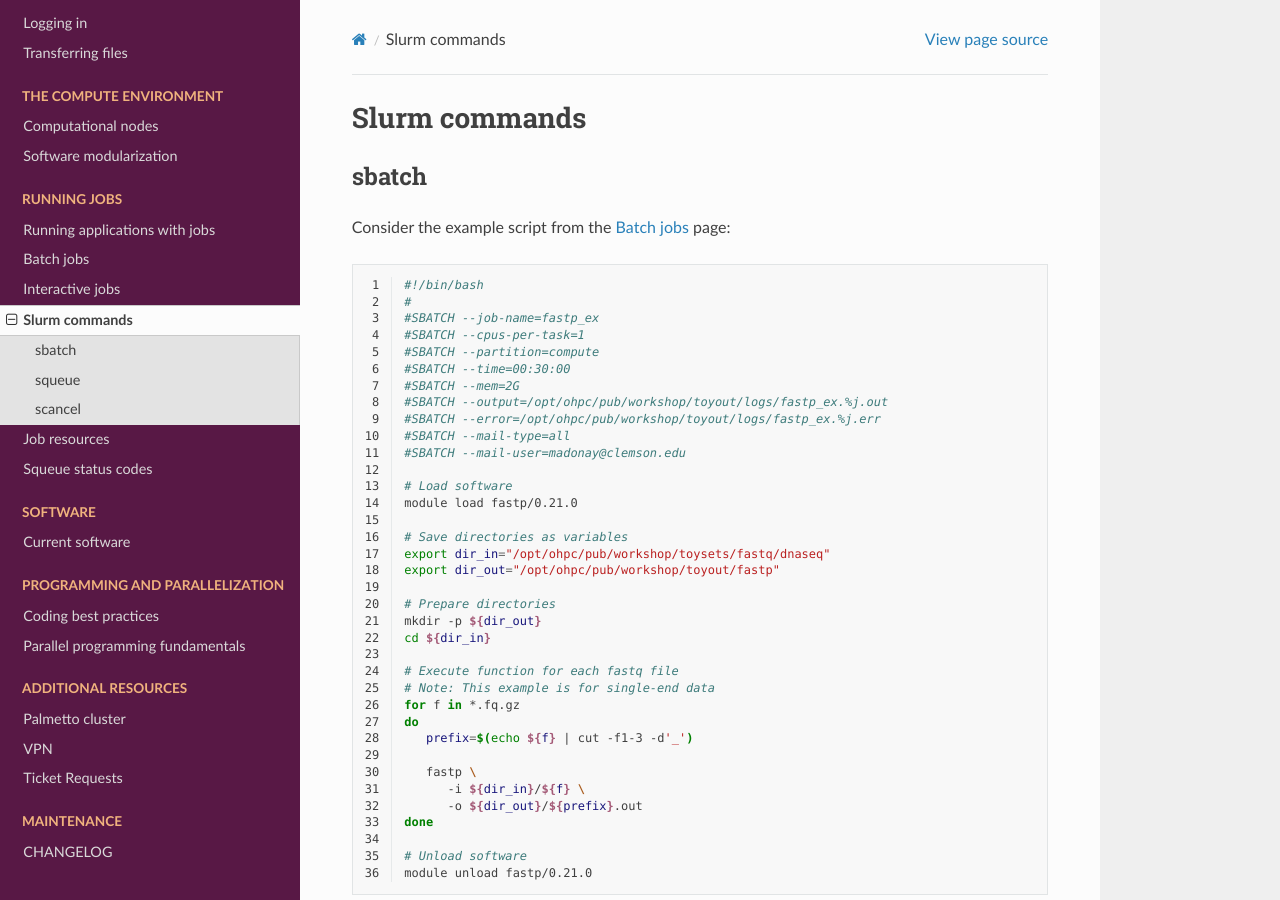
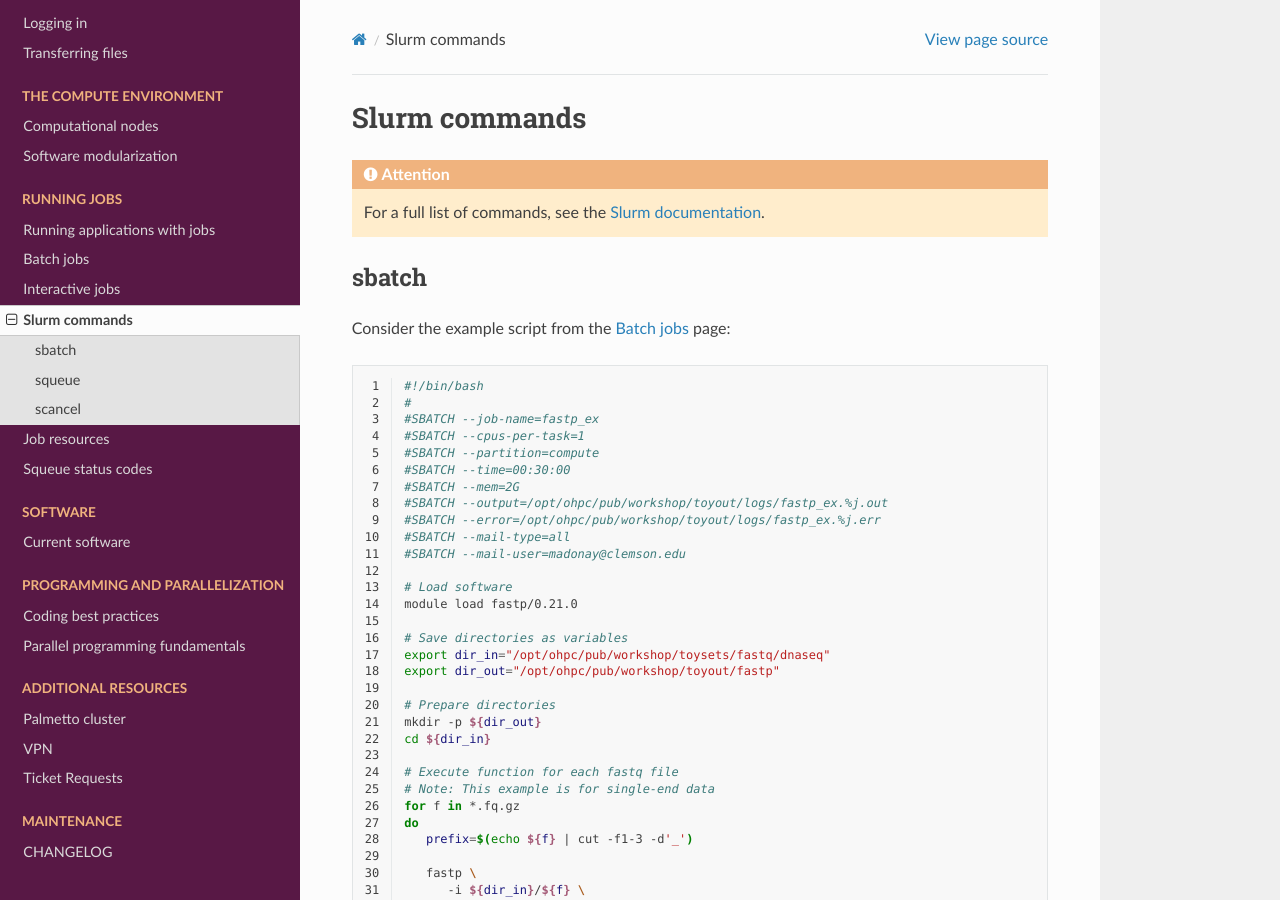
Before and after one commit to amalgamaria/secretariat, a Sphinx documentation site: the page built from docs/running-jobs/slurm-commands.rst, in a window 1280 px wide and 900 px high. Built offline with Sphinx 7.4.7 and the Read the Docs theme 2.0.0, drawn with Linux system fonts in a browser that asks for light colours.

Commit message:
Add link

```diff
--- a/docs/running-jobs/slurm-commands.rst
+++ b/docs/running-jobs/slurm-commands.rst
@@ -1,5 +1,7 @@
 Slurm commands
 ==============
+
+.. attention:: For a full list of commands, see the `Slurm documentation`_.
 
 sbatch
 ------
@@ -102,5 +104,6 @@ where [``username``] is your username.
 
 .. attention:: Do not include the brackets ("[" and "]") when substituting your ``job_id_number`` and ``username``.
 
+.. _Slurm documentation: https://slurm.schedmd.com/man_index.html
 .. _Batch jobs: https://secretariat.readthedocs.io/en/latest/running-jobs/batch-jobs.html#example
 .. _Squeue status codes: https://secretariat.readthedocs.io/en/latest/running-jobs/squeue-status-codes.html#squeue-status-codes
```
